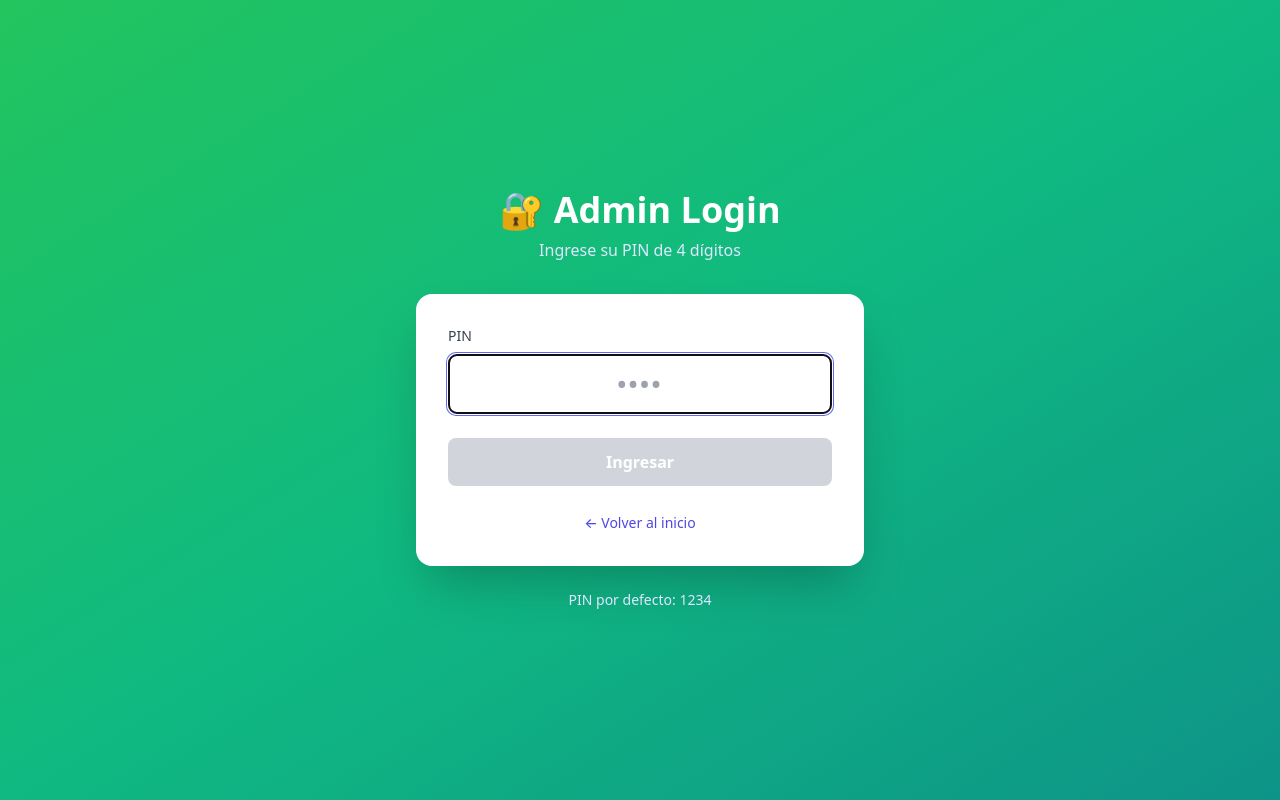
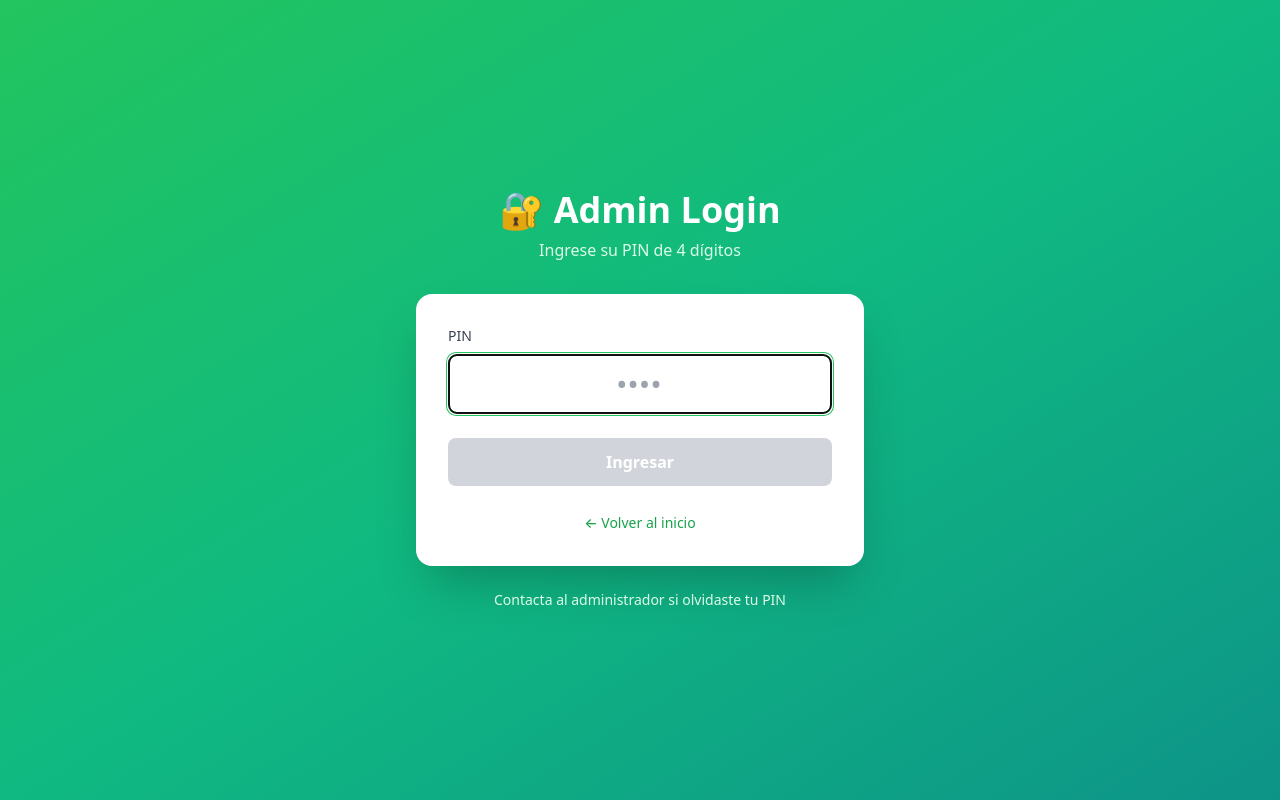
Before and after one commit to victorjanco1992/promociones_despensa, a React (Vite) app in the folder frontend/: page /login in a window 1280 px wide. Built offline with nearby package versions, Linux system fonts and the light colour scheme.

Commit message:
Refactor login logic and update UI styles

```diff
--- a/frontend/src/pages/Login.jsx
+++ b/frontend/src/pages/Login.jsx
@@ -20,13 +20,14 @@ const Login = () => {
       setLoading(true)
       setError('')
 
-      const response = await axios.post('/api/auth/login', { pin })
+      // ✅ CORREGIDO: URL con backticks y respuesta simplificada
+      const response = await axios.post(`${import.meta.env.VITE_API_URL}/api/auth/login`, { pin })
 
-      // Guardar token en localStorage
-      localStorage.setItem('token', response.data.token)
-
-      // Redirigir al dashboard
-      navigate('/admin')
+      // ✅ CORREGIDO: Guardar flag simple en lugar de token
+      if (response.data.success) {
+        localStorage.setItem('isAuthenticated', 'true')
+        navigate('/admin')
+      }
     } catch (err) {
       console.error('Error en login:', err)
       setError(err.response?.data?.error || 'Error al iniciar sesión')
@@ -48,7 +49,7 @@ const Login = () => {
           <h1 className="text-4xl font-bold text-white mb-2">
             🔐 Admin Login
           </h1>
-          <p className="text-indigo-100">
+          <p className="text-green-100">
             Ingrese su PIN de 4 dígitos
           </p>
         </div>
@@ -72,7 +73,7 @@ const Login = () => {
                 maxLength="4"
                 value={pin}
                 onChange={handlePinChange}
-                className="w-full px-4 py-3 text-center text-2xl font-bold border-2 border-gray-300 rounded-lg focus:ring-2 focus:ring-indigo-500 focus:border-indigo-500 transition tracking-widest"
+                className="w-full px-4 py-3 text-center text-2xl font-bold border-2 border-gray-300 rounded-lg focus:ring-2 focus:ring-green-500 focus:border-green-500 transition tracking-widest"
                 placeholder="••••"
                 autoFocus
                 disabled={loading}
@@ -90,7 +91,7 @@ const Login = () => {
             <button
               type="submit"
               disabled={loading || pin.length !== 4}
-              className="w-full bg-indigo-600 text-white py-3 rounded-lg font-semibold hover:bg-indigo-700 disabled:bg-gray-300 disabled:cursor-not-allowed transition duration-200 transform hover:scale-105 active:scale-95"
+              className="w-full bg-green-600 text-white py-3 rounded-lg font-semibold hover:bg-green-700 disabled:bg-gray-300 disabled:cursor-not-allowed transition duration-200 transform hover:scale-105 active:scale-95"
             >
               {loading ? (
                 <span className="flex items-center justify-center">
@@ -110,7 +111,7 @@ const Login = () => {
           <div className="mt-6 text-center">
             <Link
               to="/"
-              className="text-sm text-indigo-600 hover:text-indigo-800 font-medium"
+              className="text-sm text-green-600 hover:text-green-800 font-medium"
             >
               ← Volver al inicio
             </Link>
@@ -119,8 +120,8 @@ const Login = () => {
 
         {/* Info */}
         <div className="mt-6 text-center">
-          <p className="text-indigo-100 text-sm">
-            PIN por defecto: 1234
+          <p className="text-green-100 text-sm">
+            Contacta al administrador si olvidaste tu PIN
           </p>
         </div>
       </div>
```
